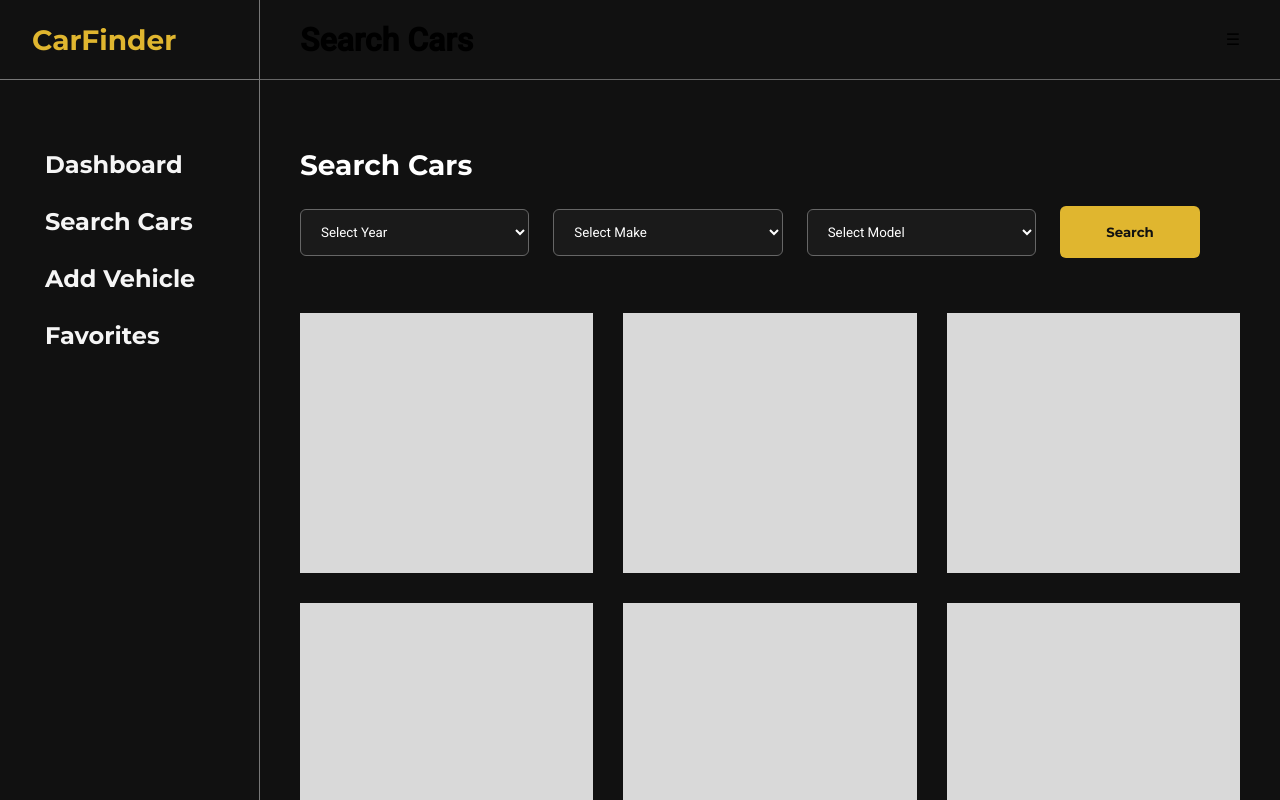
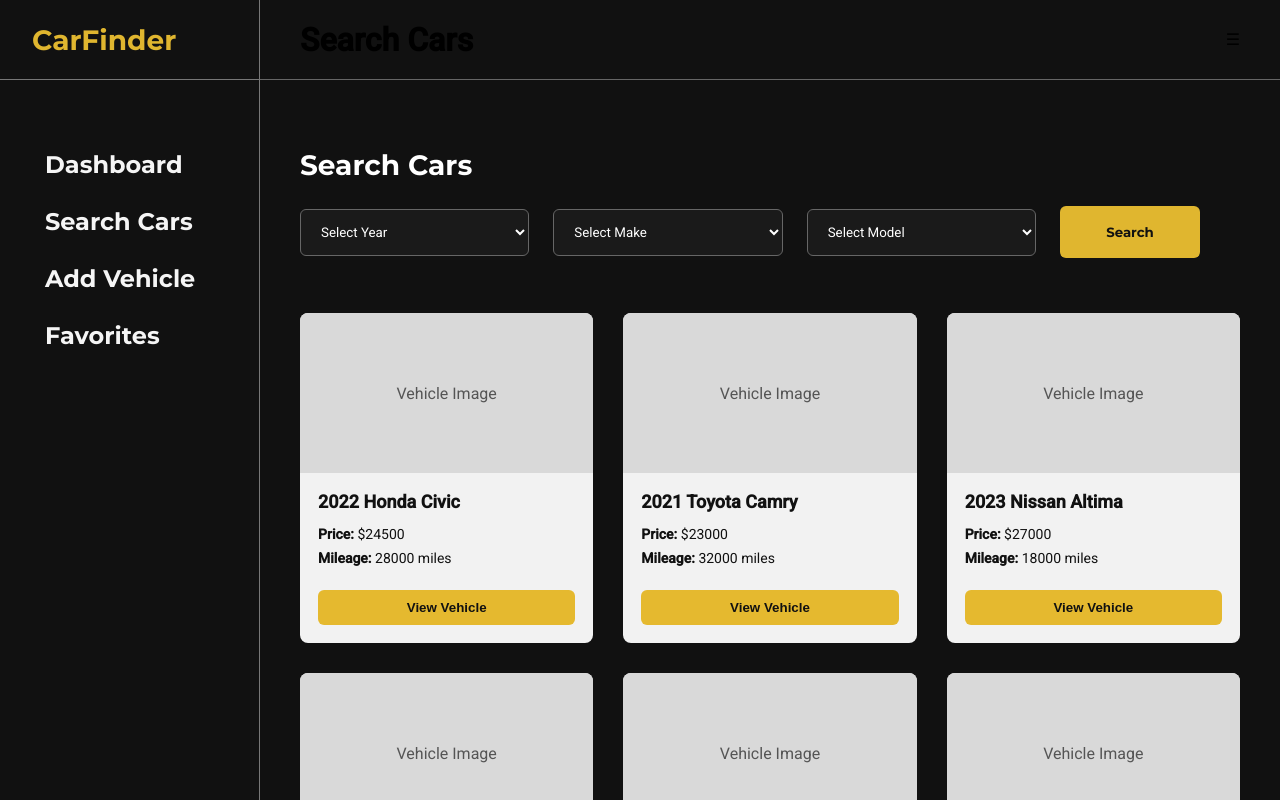
Before and after one commit to AmoyTurner-FS/202603-WDV349-TurnerAmoy, a React app in the folder dev/portfolio/: page /search in a window 1280 px wide. Shown: the top 800 px of the page. Built offline with nearby package versions, Linux system fonts and the light colour scheme; the HTML template or start-up script is replaced by a standard one.

Commit message:
Created a reusable car card component

```diff
--- /dev/null
+++ b/dev/portfolio/src/components/CarCard.css
@@ -0,0 +1,43 @@
+.car-card {
+  width: 100%;
+  max-width: 320px;
+  background-color: #f2f2f2;
+  border-radius: 8px;
+  overflow: hidden;
+  color: #111111;
+}
+
+.car-card-image {
+  height: 160px;
+  background-color: #d9d9d9;
+  display: flex;
+  align-items: center;
+  justify-content: center;
+  color: #555555;
+}
+
+.car-card-content {
+  padding: 18px;
+}
+
+.car-card-content h3 {
+  margin: 0 0 14px;
+  font-size: 18px;
+}
+
+.car-card-content p {
+  margin: 8px 0;
+  font-size: 14px;
+}
+
+.car-card-button {
+  width: 100%;
+  margin-top: 16px;
+  padding: 10px;
+  border: none;
+  border-radius: 6px;
+  background-color: #e5b92f;
+  color: #111111;
+  font-weight: 700;
+  cursor: pointer;
+}
--- /dev/null
+++ b/dev/portfolio/src/components/CarCard.jsx
@@ -0,0 +1,31 @@
+import "./CarCard.css";
+
+function CarCard({ year, make, model, price, mileage }) {
+  return (
+    <article className="car-card">
+      <div className="car-card-image">
+        <span>Vehicle Image</span>
+      </div>
+
+      <div className="car-card-content">
+        <h3>
+          {year} {make} {model}
+        </h3>
+
+        <p>
+          <strong>Price:</strong> ${price}
+        </p>
+
+        <p>
+          <strong>Mileage:</strong> {mileage} miles
+        </p>
+
+        <button type="button" className="car-card-button">
+          View Vehicle
+        </button>
+      </div>
+    </article>
+  );
+}
+
+export default CarCard;
--- a/dev/portfolio/src/pages/SearchCars.css
+++ b/dev/portfolio/src/pages/SearchCars.css
@@ -5,9 +5,11 @@
 
 .search-results-layout {
   display: grid;
-  grid-template-columns: repeat(3, 1fr);
+  grid-template-columns: repeat(3, minmax(0, 1fr));
   gap: 30px;
   margin-top: 55px;
+  width: 100%;
+  align-items: start;
 }
 
 .vehicle-placeholder {
--- a/dev/portfolio/src/pages/SearchCars.jsx
+++ b/dev/portfolio/src/pages/SearchCars.jsx
@@ -1,4 +1,5 @@
 import SearchBar from "../components/SearchBar";
+import CarCard from "../components/CarCard";
 import "./SearchCars.css";
 
 function SearchCars() {
@@ -7,12 +8,53 @@
       <SearchBar />
 
       <div className="search-results-layout">
-        <div className="vehicle-placeholder"></div>
-        <div className="vehicle-placeholder"></div>
-        <div className="vehicle-placeholder"></div>
-        <div className="vehicle-placeholder"></div>
-        <div className="vehicle-placeholder"></div>
-        <div className="vehicle-placeholder"></div>
+        <CarCard
+          year="2022"
+          make="Honda"
+          model="Civic"
+          price="24500"
+          mileage="28000"
+        />
+
+        <CarCard
+          year="2021"
+          make="Toyota"
+          model="Camry"
+          price="23000"
+          mileage="32000"
+        />
+
+        <CarCard
+          year="2023"
+          make="Nissan"
+          model="Altima"
+          price="27000"
+          mileage="18000"
+        />
+
+        <CarCard
+          year="2020"
+          make="BMW"
+          model="330i"
+          price="29500"
+          mileage="41000"
+        />
+
+        <CarCard
+          year="2022"
+          make="Audi"
+          model="A4"
+          price="31000"
+          mileage="26000"
+        />
+
+        <CarCard
+          year="2021"
+          make="Lexus"
+          model="IS 300"
+          price="32500"
+          mileage="30000"
+        />
       </div>
     </section>
   );
```
